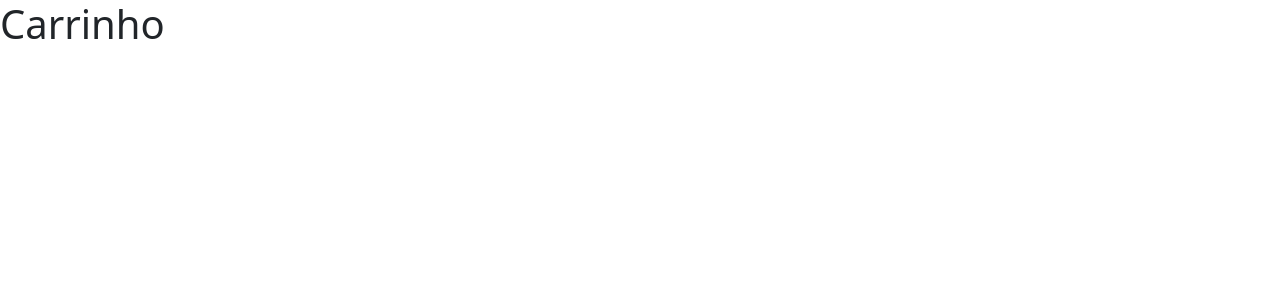
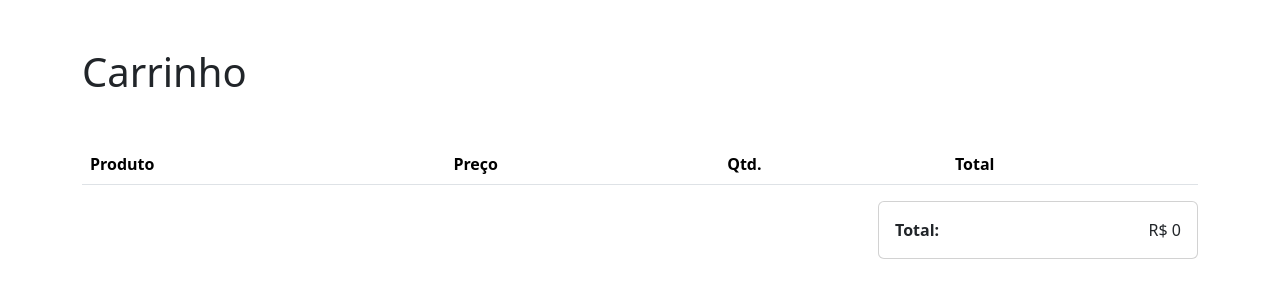
Before and after one commit to luiZFornari/black-nextjs, a Next.js app: page /cart in a window 1280 px wide. Shown: the top 300 px of the page. Built offline with nearby package versions, Linux system fonts and the light colour scheme.

Commit message:
corrigindo bugs

```diff
--- a/pages/_app.tsx
+++ b/pages/_app.tsx
@@ -2,9 +2,14 @@
 
 import 'bootstrap/dist/css/bootstrap.min.css'
 import type { AppProps } from 'next/app'
+import { CartContextProvider } from '../src/hooks/useCart'
 
 function MyApp({ Component, pageProps }: AppProps) {
-  return <Component {...pageProps} />
+  return (
+    <CartContextProvider>
+      <Component {...pageProps} />
+    </CartContextProvider>
+  )
 }
 
 export default MyApp
--- a/pages/cart.tsx
+++ b/pages/cart.tsx
@@ -2,19 +2,24 @@
 
 import { NextPage } from "next";
 import Head from "next/head";
+import CartTable from "../src/components/CartTable"
+import { Container } from "reactstrap";
+import CartTotal from "../src/components/CardTotal"
+
 
 const Cart: NextPage = () => {
   return (
     <>
-      <Head>
-        <title>Carrinho</title>
-        <meta name="description" content="Meu carrinho de compras" />
-        <link rel="icon" href="/favicon.ico" />
-      </Head>
+     <main>
+        <Container className="mb-5">
+          <h1 className="my-5">
+            Carrinho
+          </h1>
 
-      <h1>
-        Carrinho
-      </h1>
+          <CartTable />
+          <CartTotal />
+        </Container>
+      </main>
     </>
   )
 }
--- /dev/null
+++ b/src/components/CardTotal.tsx
@@ -0,0 +1,23 @@
+// src/components/CartTotal.tsx
+
+import { Card, CardBody } from "reactstrap";
+import { useCart } from "../hooks/useCart";
+
+const CartTotal = () => {
+  const { cart } = useCart()
+
+  return (
+    <Card className="ms-auto" style={{ maxWidth: '20rem' }}>
+      <CardBody className="d-flex justify-content-between">
+        <strong>
+          Total:
+        </strong>
+        <span>
+          R$ {cart.reduce((total, product) => total + product.price, 0)}
+        </span>
+      </CardBody>
+    </Card>
+  )
+}
+
+export default CartTotal
--- /dev/null
+++ b/src/components/CartTable.tsx
@@ -0,0 +1,103 @@
+// src/components/CartTable.tsx
+
+import Image from "next/image";
+import { useEffect, useState } from "react";
+import { Button, Col, Row, Table } from "reactstrap";
+import { useCart } from "../hooks/useCart";
+import { ProductType } from "../services/Products";
+
+type CartEntry = {
+  product: ProductType
+  quantity: number
+}
+
+const CartTableRow = (props: {
+  entry: CartEntry
+}) => {
+  const { addProduct, removeProduct } = useCart()
+
+  return (
+    <tr>
+      <td>
+        <Row className="align-items-center">
+          <Col xs={4} md={2} lg={1}>
+            <Image
+              src={props.entry.product.imageUrl}
+              alt={props.entry.product.name}
+              height={500}
+              width={600}
+            />
+          </Col>
+          <Col xs={8} md={10} lg={11}>
+            {props.entry.product.name}
+          </Col>
+        </Row>
+      </td>
+      <td>R$ {props.entry.product.price}</td>
+      <td>{props.entry.quantity}</td>
+      <td>R$ {(props.entry.product.price * props.entry.quantity)}</td>
+      <td>
+        <Button
+          color="primary"
+          size="sm"
+          onClick={() => addProduct(props.entry.product)}
+        >
+          +
+        </Button>
+        {' '}
+        <Button
+          color="danger"
+          size="sm"
+          onClick={() => removeProduct(props.entry.product.id)}
+        >
+          –
+        </Button>
+      </td>
+    </tr>
+  )
+}
+
+export default function CartTable() {
+    const [cartEntries, setCartEntries] = useState<CartEntry[]>([])
+    const { cart } = useCart()
+
+    useEffect(() => {
+      const entriesList = cart.reduce((list, product) => {
+        const entryIndex = list.findIndex(entry => entry.product.id === product.id)
+
+        if (entryIndex === -1) {
+          return [
+            ...list,
+            {
+              product,
+              quantity: 1
+            }
+          ]
+        }
+
+        list[entryIndex].quantity++
+        return list
+
+      }, [] as CartEntry[])
+
+      entriesList.sort((a, b) => a.product.id - b.product.id)
+      setCartEntries(entriesList)
+
+    }, [cart])
+
+    return (
+      <Table responsive className="align-middle" style={{ minWidth: '32rem' }}>
+        <thead>
+          <tr>
+            <th>Produto</th>
+            <th>Preço</th>
+            <th>Qtd.</th>
+            <th>Total</th>
+          </tr>
+        </thead>
+        <tbody>
+                  {cartEntries.map(entry => <CartTableRow key={entry.product.id} entry={entry} />)}
+        </tbody>
+      </Table>
+    )
+  }
--- a/src/components/ProductCard.tsx
+++ b/src/components/ProductCard.tsx
@@ -5,6 +5,7 @@
 import React, { useState } from "react"
 import { Button, Card, CardBody, CardSubtitle } from "reactstrap"
 import { ProductType } from "../services/Products"
+import { useCart } from "../hooks/useCart"
 import SuccessToast from "./SuccessToast"
 
 type ProductCardProps = {
@@ -14,6 +15,7 @@
 const ProductCard: React.FC<ProductCardProps> = ({ product }) => {
   const [toastIsOpen, setToastIsOpen] = useState(false)
   const { id, name, imageUrl, price } = product
+  const { addProduct } = useCart()
 
   return (
     <>
@@ -38,6 +40,7 @@
             className="pb-2"
             block
             onClick={() => {
+              addProduct(product)
               setToastIsOpen(true)
               setTimeout(() => setToastIsOpen(false), 1000 * 3)
             }}
--- /dev/null
+++ b/src/hooks/useCart.tsx
@@ -0,0 +1,53 @@
+// src/hooks/useCart.tsx
+
+import React, { createContext, ReactNode, useContext, useEffect, useState } from "react";
+import { ProductType } from "../services/Products";
+
+type CartContextType = {
+  cart: ProductType[]
+  addProduct: (product: ProductType) => void
+  removeProduct: (productId: number) => void
+}
+
+const CartContext = createContext<CartContextType>({} as CartContextType)
+
+export const CartContextProvider = (props: {
+    children: ReactNode
+  }) => {
+    const [cart, setCart] = useState<ProductType[]>([])
+
+    useEffect(() => {
+      const storedCart = localStorage.getItem('shopping-cart')
+
+      if (storedCart) {
+        setCart(JSON.parse(storedCart))
+      }
+    }, [])
+
+    const addProduct = (product: ProductType) => {
+      const updatedCart = [...cart, product]
+      localStorage.setItem('shopping-cart', JSON.stringify(updatedCart))
+      setCart(updatedCart)
+    }
+
+    const removeProduct = (productId: number) => {
+      const productIndex = cart.findIndex(product => product.id === productId)
+
+      if (productIndex !== -1) {
+        const updatedCart = [...cart]
+        updatedCart.splice(productIndex, 1)
+        localStorage.setItem('shopping-cart', JSON.stringify(updatedCart))
+        setCart(updatedCart)
+      }
+    }
+
+    return (
+      <CartContext.Provider
+        value={{ cart, addProduct, removeProduct }}
+      >
+        {props.children}
+      </CartContext.Provider>
+    );
+  }
+
+  export const useCart = () => useContext(CartContext)
```
Also changed, not shown: src/components/ProductDetails.tsx (+7 -0 lines). Lines whose indentation alone changed are shown as unchanged.
